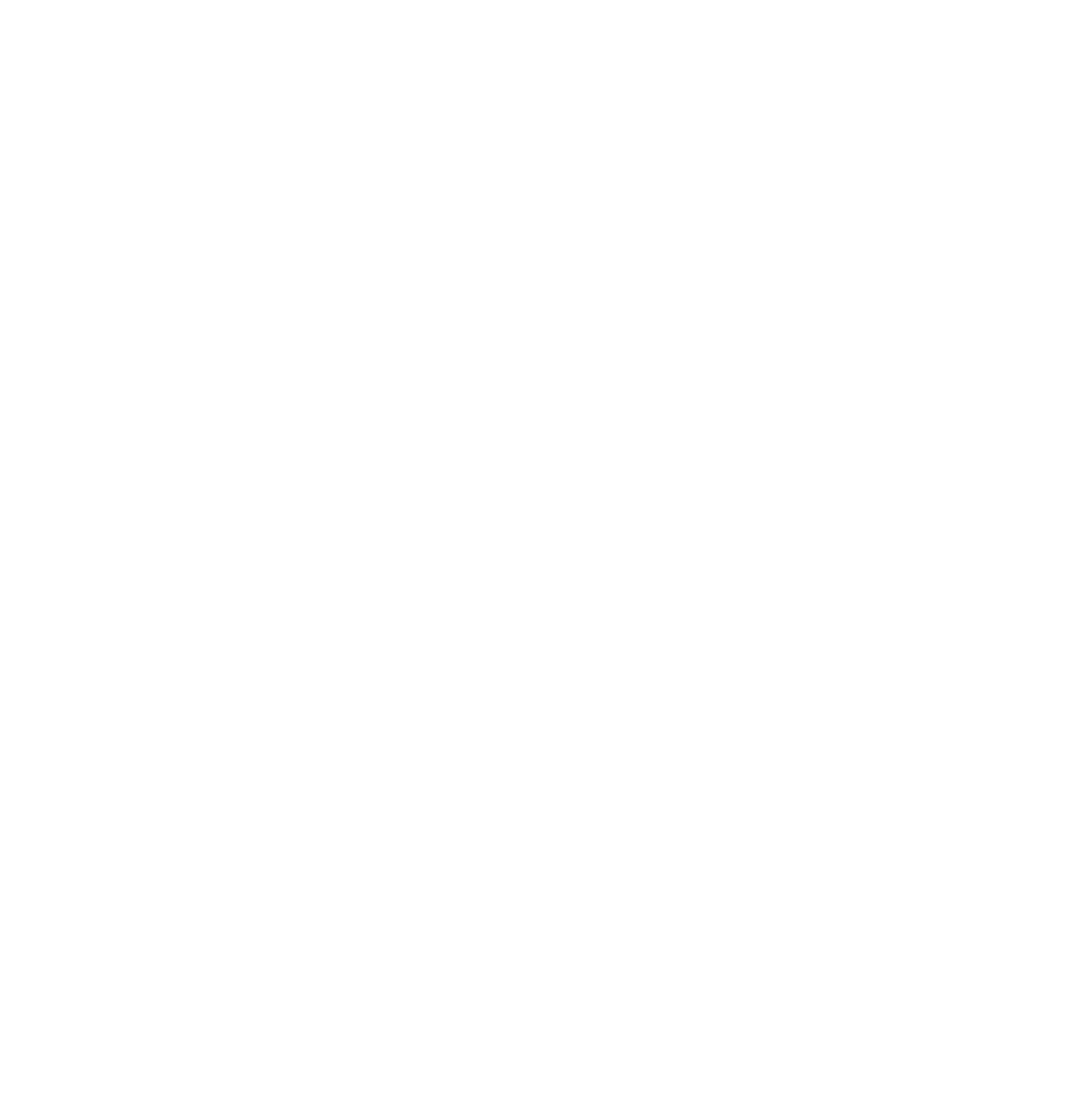
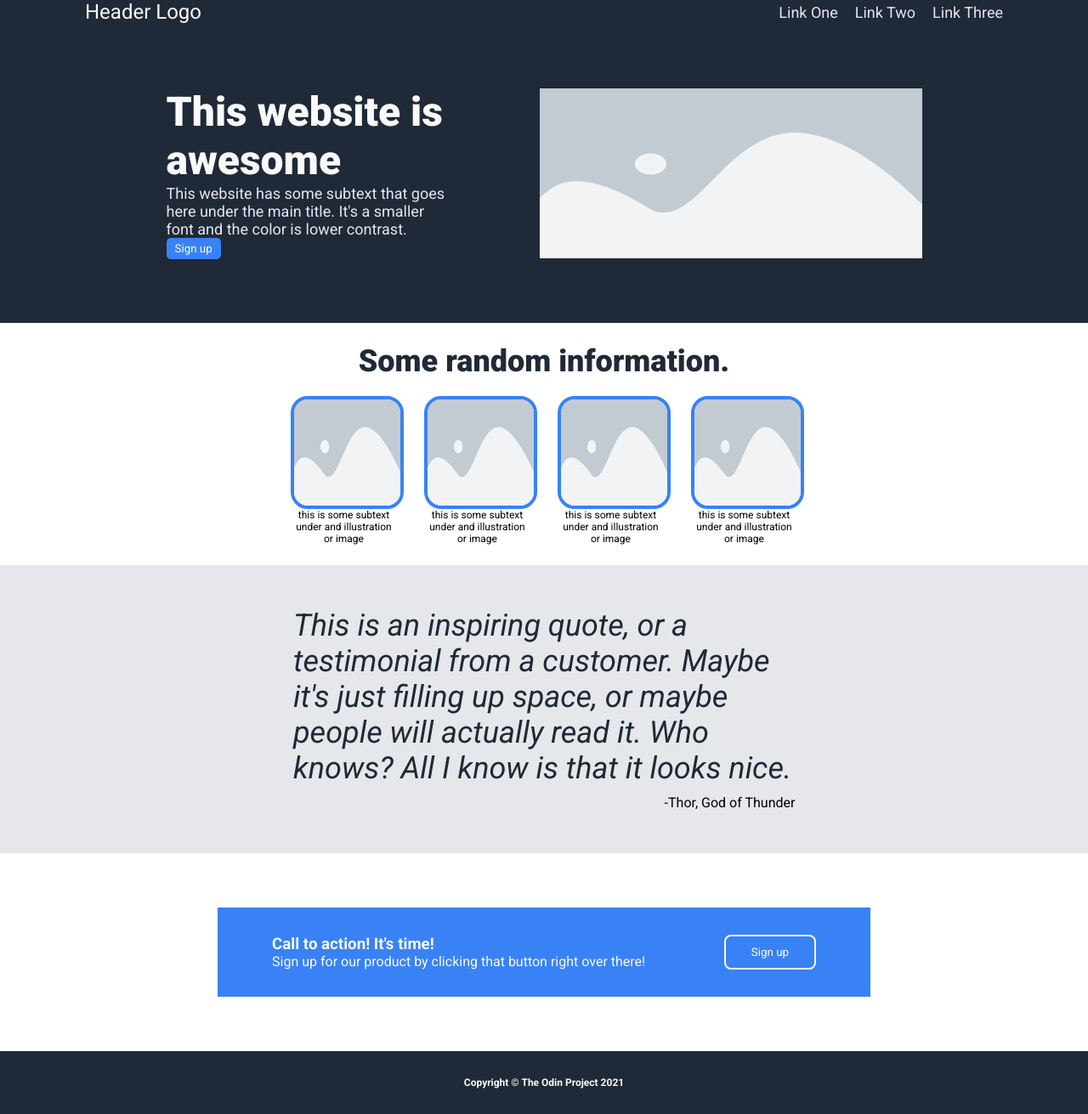
Before and after one commit to StarPlatTheWorld/odin-landing-page, a plain HTML site: page index.html in a window 1280 px wide. Shown: the whole page at 85% size. Before the commit the page ends 800 px from the top, so only its background shows below. Drawn offline with Linux system fonts and the light colour scheme.

Commit message:
Landing Page Complete
Boilerplate successfully generated, HTML layout and CSS styling applied.

```diff
--- a/css/styles.css
+++ b/css/styles.css
@@ -0,0 +1,162 @@
+@import url('https://fonts.googleapis.com/css2?family=Roboto:ital,wght@0,100..900;1,100..900&display=swap');
+
+* {
+    font-family: "Roboto", sans-serif;
+    margin: 0;
+    padding: 0;
+}
+
+.header, .hero-container {
+    background-color: #1f2937;
+    display: flex;
+    align-items: center;
+    justify-content: space-between;
+    padding: 0 100px;
+}
+
+a {
+    text-decoration: none;
+}
+
+ul {
+    list-style-type: none;
+    display: flex;
+    gap: 20px;
+}
+
+.header-logo-text {
+    font-size: 24px;
+    color: #f9faf8;
+}
+
+.hero-container {
+    display: flex;
+    justify-content: center;
+    gap: 100px;
+    flex-direction: row;
+    padding: 75px;
+}
+
+.hero-text {
+    width: 30%;
+}
+
+.hero-img {
+    width: 450px;
+    height: 200px;
+}
+
+.hero-main{
+    font-size: 48px;
+    font-weight: 900;
+    color: #f9faf8;
+}
+
+.hero-sub, .header-link {
+    font-size: 18px;
+    color: #e5e7eb;
+}
+
+button {
+    background-color: #3882f6;
+    color: #f9faf8;
+    padding: 5px 10px;
+    border-radius: 5px;
+    border: none;
+}
+
+.information-container {
+    display: flex;
+    flex-direction: column;
+    justify-content: center;
+    align-items: center;
+    gap: 20px;
+    padding: 24px 0;
+}
+
+.information-header {
+    font-size: 36px;
+    color: #1f2937;
+    font-weight: 900;
+}
+
+.cards {
+    display: flex;
+    justify-content: center;
+    gap: 32px;
+}
+
+.card {
+    width: 125px;
+    text-align: center;
+    display: flex;
+    flex-direction: column;
+}
+
+.card img {
+    border-radius: 20px;
+    border: 4px solid #3882f6;
+    width: 125px;
+    height: 125px;
+}
+
+.card-text {
+    font-size: 12px;
+}
+
+.quote-container {
+    background-color: #e5e7eb;
+    display: flex;
+    justify-content: center;
+    align-items: center;
+    flex-direction: column;
+    padding: 50px;
+    gap: 10px;
+}
+
+.quote {
+    display: flex;
+    width: 50%;
+    font-size: 36px;
+    font-style: italic;
+    color: #1f2937;
+}
+
+.quote-author {
+    align-self: flex-end;
+    width: 38%;
+    font-weight: 400;
+}
+
+.sign-up-container {
+    display: flex;
+    justify-content: center;
+    align-items: center;
+    margin: 64px 0px;
+}
+
+.sign-up {
+    display: flex;
+    justify-content: space-between;
+    background-color: #3882f6;
+    width: 50%;
+    padding: 32px 64px;
+    color: #f9faf8;
+}
+
+.sign-up button {
+    border: 2px solid #f9faf8;
+    border-radius: 8px;
+    padding: 0 30px;
+}
+
+.footer {
+    background-color: #1f2937;
+    display: flex;
+    align-items: center;
+    justify-content: center;
+    flex: 1;
+    padding: 30px 0;
+    color: #f9faf8;
+    font-size: 12px;
+}
--- a/index.html
+++ b/index.html
@@ -4,8 +4,67 @@
     <meta charset="UTF-8">
     <meta name="viewport" content="width=device-width, initial-scale=1.0">
     <title>Document</title>
+    <link rel="stylesheet" href="css/styles.css">
 </head>
 <body>
-
+    <div class="header">
+        <p class="header-logo-text">Header Logo</p>
+        <ul>
+            <li><a href="#" class="header-link">Link One</a></li>
+            <li><a href="#" class="header-link">Link Two</a></li>
+            <li><a href="#" class="header-link">Link Three</a></li>
+        </ul>
+    </div>
+    <div class="hero-container">
+        <div class="hero-text">
+            <p class="hero-main">This website is awesome</p>
+            <p class="hero-sub">This website has some subtext that goes here under the main title. It's a smaller font and the color is lower contrast.</p>
+            <button>Sign up</button>
+        </div>
+        <img src="images/placeholder-image.png" class="hero-img">
+    </div>
+    <div class="information-container">
+        <p class="information-header">Some random information.</p>
+        <div class="cards">
+            <div class="card">
+                <img src="images/placeholder-image.png">
+                <div class="card-text">this is some subtext under and illustration or image</div>
+            </div>
+            <div class="card">
+                <img src="images/placeholder-image.png">
+                <div class="card-text">this is some subtext under and illustration or image</div>
+            </div>
+            <div class="card">
+                <img src="images/placeholder-image.png">
+                <div class="card-text">this is some subtext under and illustration or image</div>
+            </div>
+            <div class="card">
+                <img src="images/placeholder-image.png">
+                <div class="card-text">this is some subtext under and illustration or image</div>
+            </div>
+        </div>
+    </div>
+    <div class="quote-container">
+        <div class="quote">
+            <p>This is an inspiring quote, or a testimonial from a customer. Maybe it's just filling up space, or maybe people will actually read it.
+                Who knows? All I know is that it looks nice.
+            </p>
+        </div>
+        <div class="quote-author">
+            <p>-Thor, God of Thunder</p>
+        </div>
+    </div>
+    <div class="sign-up-container">
+        <div class="sign-up">
+            <div class="sign-up-text">
+                <h3>Call to action! It's time!</h3>
+                <p>Sign up for our product by clicking that button right over there!</p>
+            </div>
+            <button>Sign up</button>
+        </div>
+    </div>
+    <div class="footer">
+        <h4>Copyright © The Odin Project 2021</h2>
+    </div>
 </body>
 </html>
```
Also changed, not shown: images/placeholder-image.png (added).
